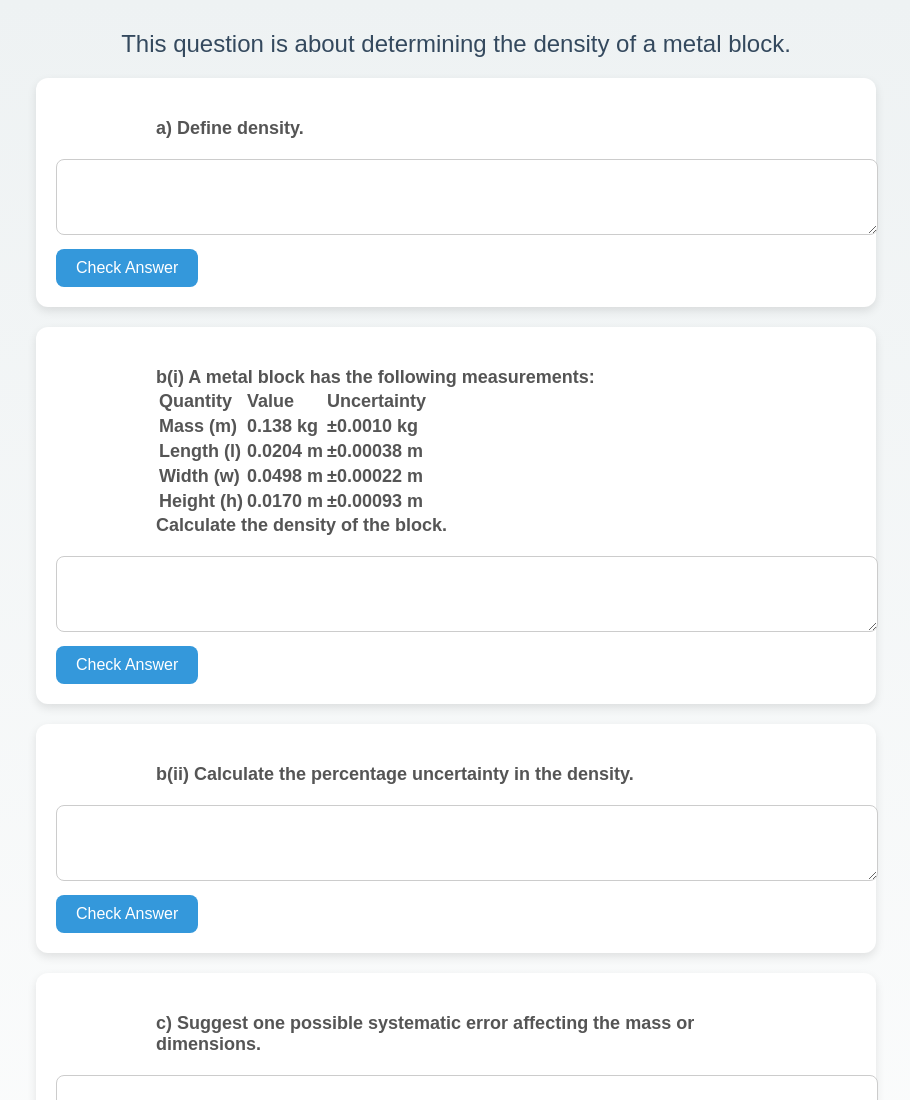
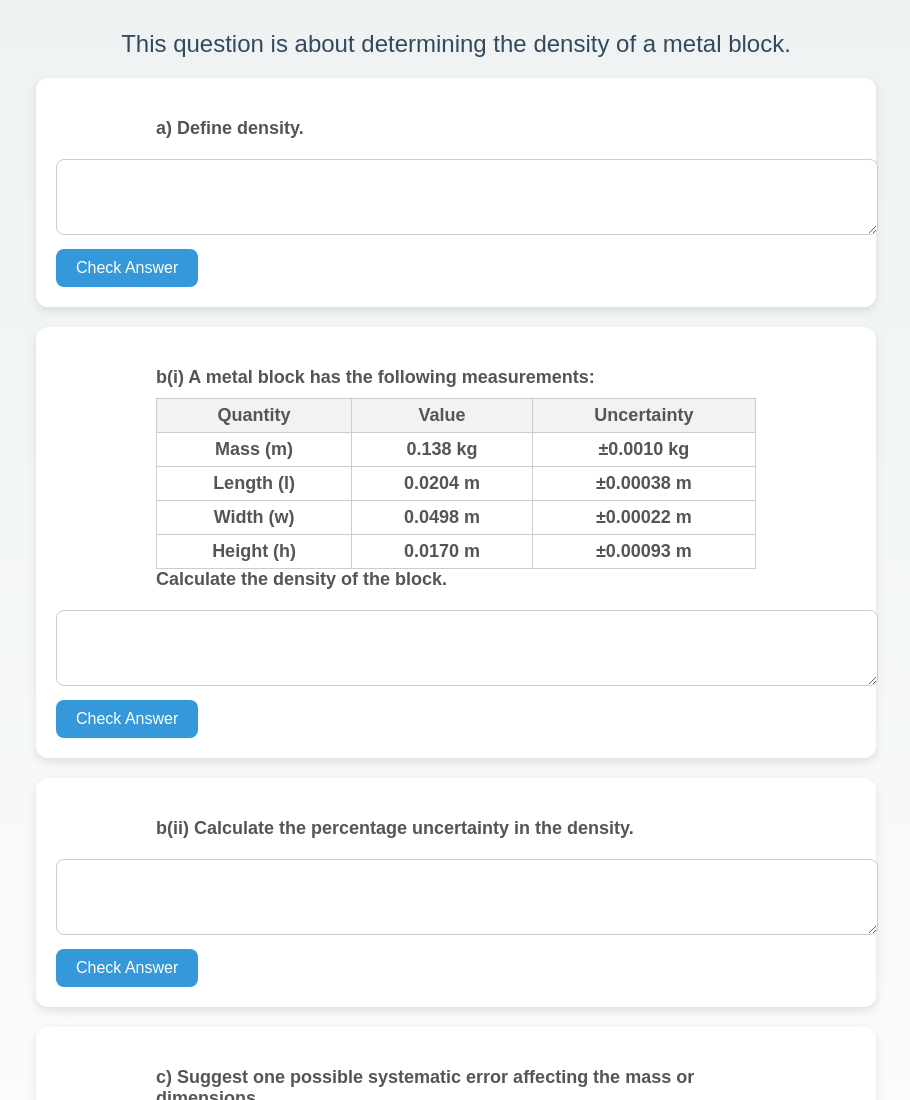
Before and after one commit to Gocleebrown/physics-site, a plain HTML site: page practice.html in a window 1280 px wide. Shown: the top 1100 px of the page, without its empty margins (184-1094 px from the left). Drawn offline with Linux system fonts and the light colour scheme.

Commit message:
Update style.css

```diff
--- a/styles/style.css
+++ b/styles/style.css
@@ -86,3 +86,18 @@ button {
 button:hover {
   background-color: #2980b9;
 }
+.question-part table {
+  width: 100%;
+  border-collapse: collapse;
+  margin-top: 10px;
+}
+.question-part th,
+.question-part td {
+  border: 1px solid #ccc;
+  padding: 6px 10px;
+  text-align: center;
+}
+.question-part th {
+  background-color: #f2f2f2;
+  font-weight: bold;
+}
```
